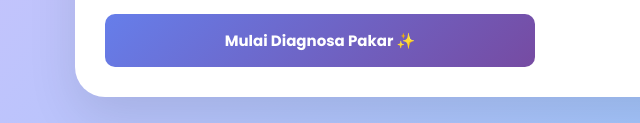
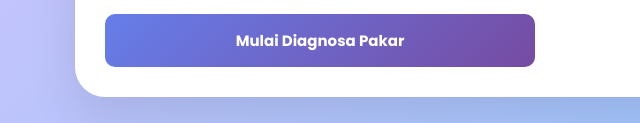
Before and after one commit to maherhambadar/pakar-gizi-skripsi, a plain HTML site: page index.html in a window 1280 px wide. Shown: the part 674-797 px from the top of the page, 90-730 px from the left. Drawn offline with nearby package versions, Linux system fonts and the light colour scheme.

Commit message:
Fix HTML encoding issues in index.html

```diff
--- a/index.html
+++ b/index.html
@@ -86,7 +86,7 @@
                         </label>
                     </div>
 
-                    <button onclick="prosesDiagnosa()" class="btn-primary">Mulai Diagnosa Pakar ✨</button>
+                    <button onclick="prosesDiagnosa()" class="btn-primary">Mulai Diagnosa Pakar </button>
                 </div>
             </div> <!-- Akhir Panel Kiri -->
 
```
